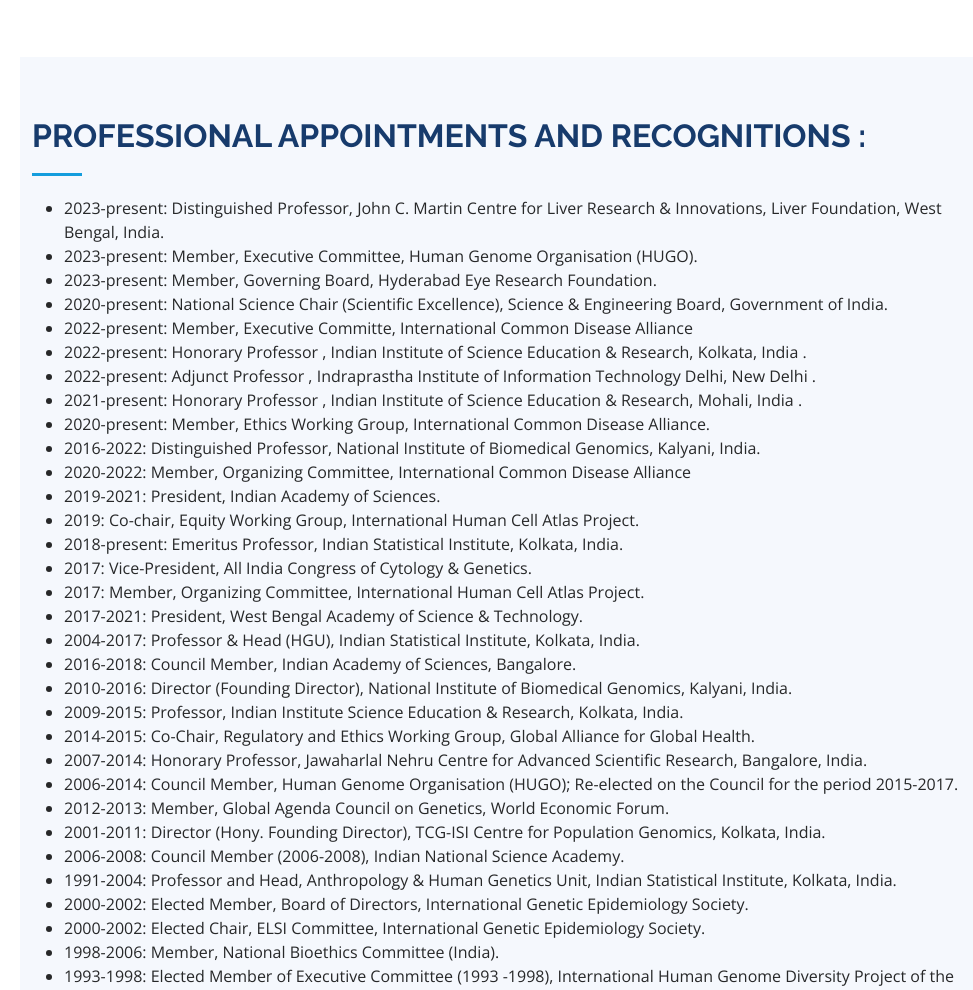
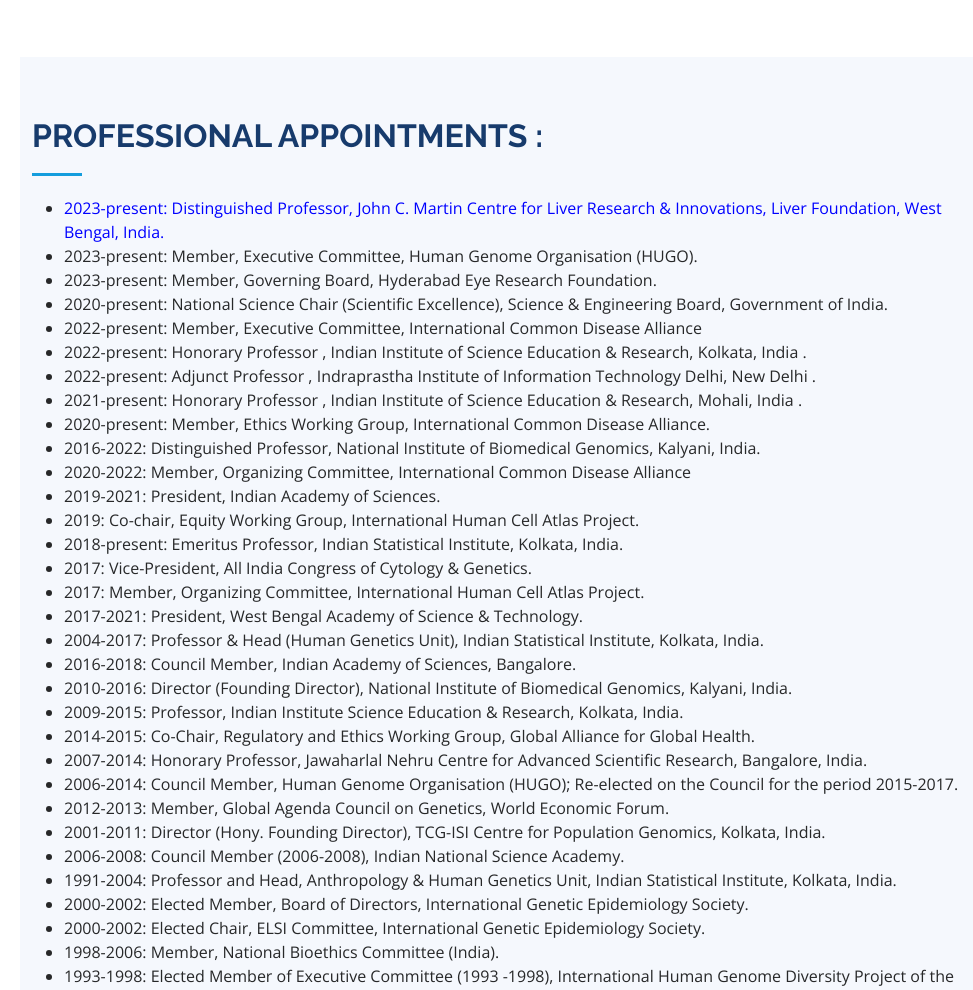
Before and after one commit to PPMonWeb/PPMonWEB.github.io, a plain HTML site: page index.html in a window 1280 px wide. Shown: the part 2240-3230 px from the top of the page, without its empty margins (280-1253 px from the left). Drawn offline with nearby package versions, Linux system fonts and the light colour scheme.

Commit message:
Update index.html

```diff
--- a/index.html
+++ b/index.html
@@ -33,7 +33,7 @@
 
   <!-- Template Main CSS File -->
   <link href="/css/style.css" rel="stylesheet">
-
+  <style> .color-blue { color: blue;} </style>
   <!-- =======================================================
   * Template Name: iPortfolio - v3.3.0
   * Template URL: https://bootstrapmade.com/iportfolio-bootstrap-portfolio-websites-template/
@@ -132,13 +132,13 @@
     <section id="skills" class="skills section-bg">
       <div class="container">
 	<div class="section-title">
-          <h2>PROFESSIONAL APPOINTMENTS AND RECOGNITIONS :</h2>
+          <h2>PROFESSIONAL APPOINTMENTS :</h2>
           <ul>
-                  <li><i class="ri-check-double-line"></i> 2023-present: Distinguished Professor, John C. Martin Centre for Liver Research & Innovations, Liver Foundation, West Bengal, India.</li>
+                  <li><i class="ri-check-double-line"></i> <span class="color-blue">2023-present: Distinguished Professor, John C. Martin Centre for Liver Research & Innovations, Liver Foundation, West Bengal, India.</span></li>
 		  <li><i class="ri-check-double-line"></i> 2023-present: Member, Executive Committee, Human Genome Organisation (HUGO).</li>
 		  <li><i class="ri-check-double-line"></i> 2023-present: Member, Governing Board, Hyderabad Eye Research Foundation.</li>
 		  <li><i class="ri-check-double-line"></i> 2020-present: National Science Chair (Scientific Excellence), Science & Engineering Board, Government of India. </li>
-		  <li><i class="ri-check-double-line"></i> 2022-present: Member,  Executive Committe, International Common Disease Alliance</li>
+		  <li><i class="ri-check-double-line"></i> 2022-present: Member,  Executive Committee, International Common Disease Alliance</li>
 		  <li><i class="ri-check-double-line"></i> 2022-present: Honorary Professor ,  Indian Institute of Science Education & Research, Kolkata, India .</li>
 		  <li><i class="ri-check-double-line"></i> 2022-present: Adjunct Professor ,  Indraprastha Institute of Information Technology Delhi, New Delhi .</li>
 		  <li><i class="ri-check-double-line"></i> 2021-present: Honorary Professor ,  Indian Institute of Science Education & Research, Mohali, India .</li>
@@ -151,7 +151,7 @@
 				  <li><i class="ri-check-double-line"></i> 2017: Vice-President, All India Congress of Cytology & Genetics.</li>
 				  <li><i class="ri-check-double-line"></i> 2017: Member, Organizing Committee, International Human Cell Atlas Project.</li>
 				  <li><i class="ri-check-double-line"></i> 2017-2021: President, West Bengal Academy of Science & Technology.</li>
-		  		 <li><i class="ri-check-double-line"></i> 2004-2017: Professor & Head (HGU), Indian Statistical Institute, Kolkata, India.</li>
+		  		 <li><i class="ri-check-double-line"></i> 2004-2017: Professor & Head (Human Genetics Unit), Indian Statistical Institute, Kolkata, India.</li>
 				  <li><i class="ri-check-double-line"></i> 2016-2018: Council Member, Indian Academy of Sciences, Bangalore.</li>
 		  		  <li><i class="ri-check-double-line"></i> 2010-2016: Director (Founding Director), National Institute of Biomedical Genomics, Kalyani, India.</li>
 				  <li><i class="ri-check-double-line"></i> 2009-2015: Professor, Indian Institute Science Education & Research, Kolkata, India.</li>
@@ -170,6 +170,7 @@
 				  <li><i class="ri-check-double-line"></i> 1990-1996: Genetics Consultant, Center for Education & Drug Abuse Research, Western Psychiatric Institute & Clinic, University of Pittsburgh, USA.</li>
 		  		<li><i class="ri-check-double-line"></i> 1992-1994: Elected Member of Executive Committee (1992 - 1994), International Biometric Society (Indian Region)</li>
 		  		<li><i class="ri-check-double-line"></i> 1987-1989: Visiting Assistant Professor of Human Genetics & Biostatistics, University of Pittsburgh, USA</li>
+		  		<li><i class="ri-check-double-line"></i> 1987-1991: Associate Professor, Indian Statistical Institute, Kolkata, India</li>
 		  		<li><i class="ri-check-double-line"></i> 1983-1987: Lecturer, Indian Statistical Institute, Kolkata, India</li>
 		  		<li><i class="ri-check-double-line"></i> 1982-1983: Research Instructor, Center for Demographic & Population Genetics, University of Texas, Houston, USA</li>
          			<li><i class="ri-check-double-line"></i> 1980-1982: Senior Research Associate, Center for Demographic & Population Genetics, University of Texas, Houston, USA</li>
```
